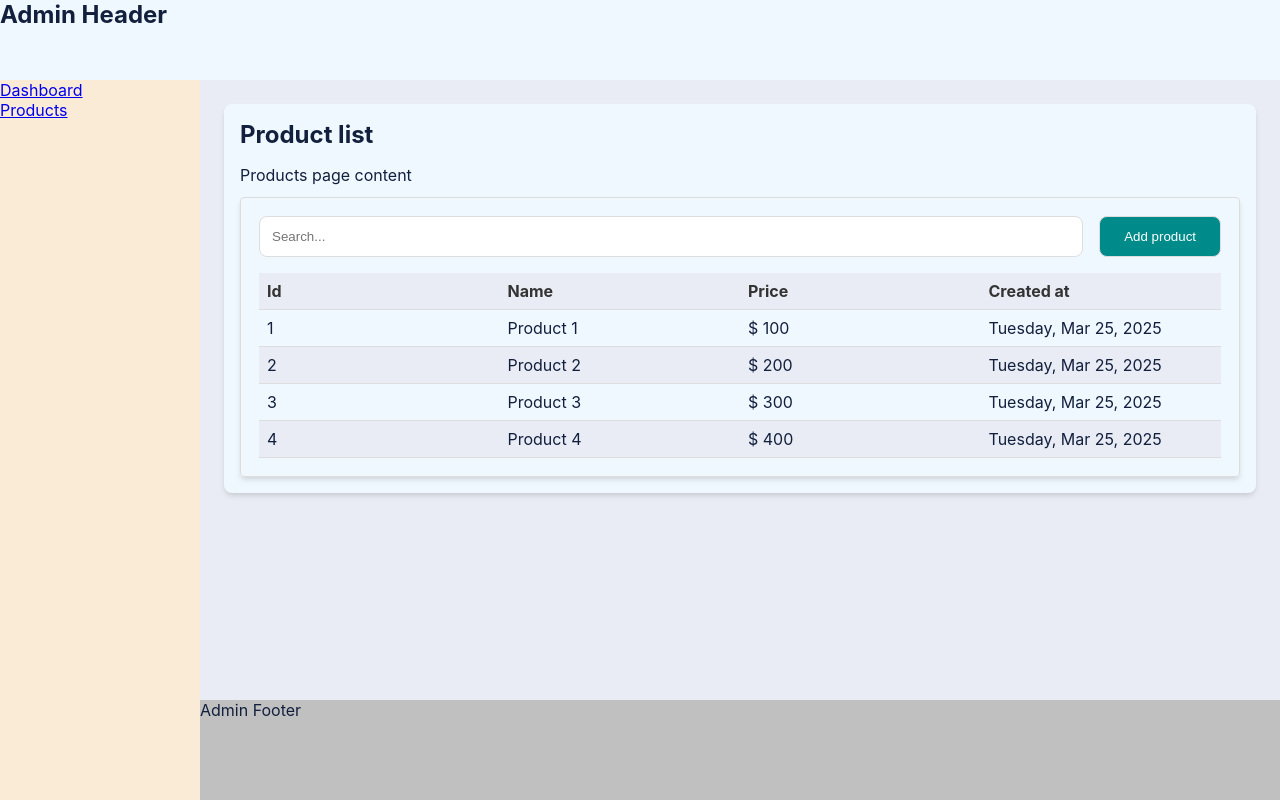
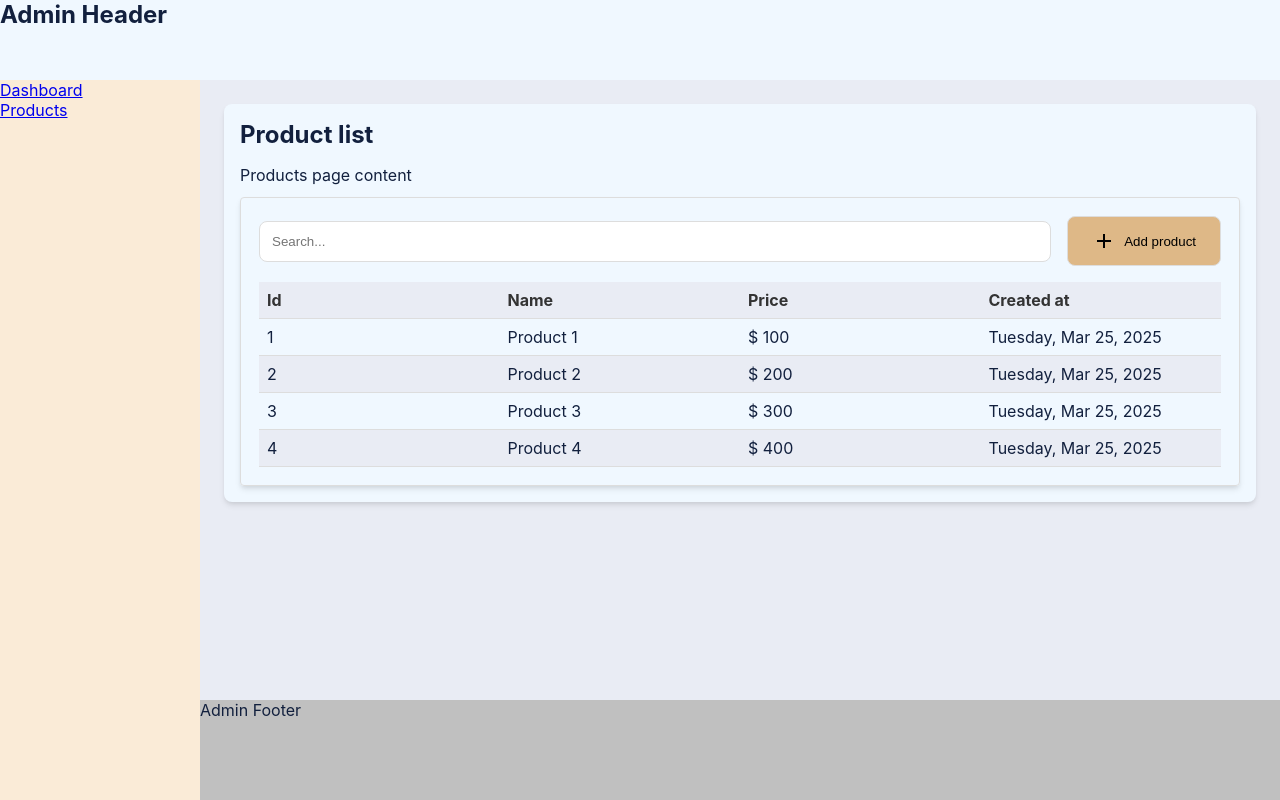
Before and after one commit to DlopezS98/react-isi-webappcrud, a React (Create React App) app: page /dashboard/products in a window 1280 px wide. Built offline with nearby package versions, Linux system fonts and the light colour scheme.

Commit message:
add material icons

```diff
--- a/package.json
+++ b/package.json
@@ -3,6 +3,10 @@
   "version": "0.1.0",
   "private": true,
   "dependencies": {
+    "@emotion/react": "^11.14.0",
+    "@emotion/styled": "^11.14.0",
+    "@mui/icons-material": "^6.4.8",
+    "@mui/material": "^6.4.8",
     "@testing-library/dom": "^10.4.0",
     "@testing-library/jest-dom": "^6.6.3",
     "@testing-library/react": "^16.2.0",
--- a/src/admin/products/products.page.tsx
+++ b/src/admin/products/products.page.tsx
@@ -1,6 +1,7 @@
 import Button from '../../components/button';
 import Card, { CardBody, CardHeader } from '../../components/card';
 import DataGrid, { DatagridColumn } from '../../components/data-grid';
+import AddIcon from '@mui/icons-material/Add';
 
 export interface ProductsPageProps {}
 
@@ -67,8 +68,8 @@ const ProductsPage: React.FC<ProductsPageProps> = () => {
           <p>Products page content</p>
           <DataGrid
             toolbar={
-              <Button onClick={console.log} variant='secondary'>
-                Add product
+              <Button onClick={console.log} variant='primary'>
+                <AddIcon /> Add product
               </Button>
             }
             rows={rows}
--- a/src/components/button/button.css
+++ b/src/components/button/button.css
@@ -1,8 +1,14 @@
 .isi-button {
+  display: flex;
+  justify-content: center;
+  align-items: center;
+
   padding: 12px 24px;
   border: 1px solid #ddd;
   border-radius: 8px;
   cursor: pointer;
+
+  gap: 8px;
 }
 
 .isi-button:disabled {
```
Also changed, not shown: 1 other file (tests, documents, lock files or other folders).
